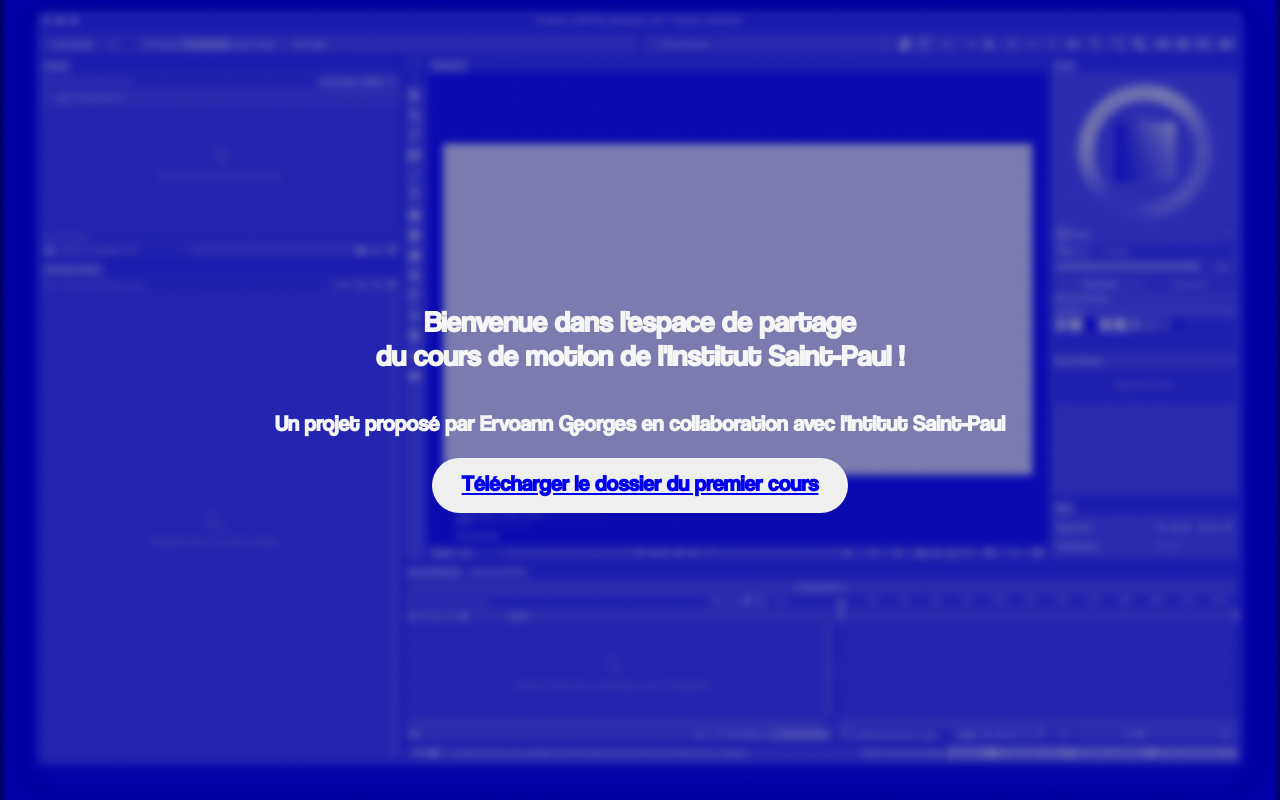
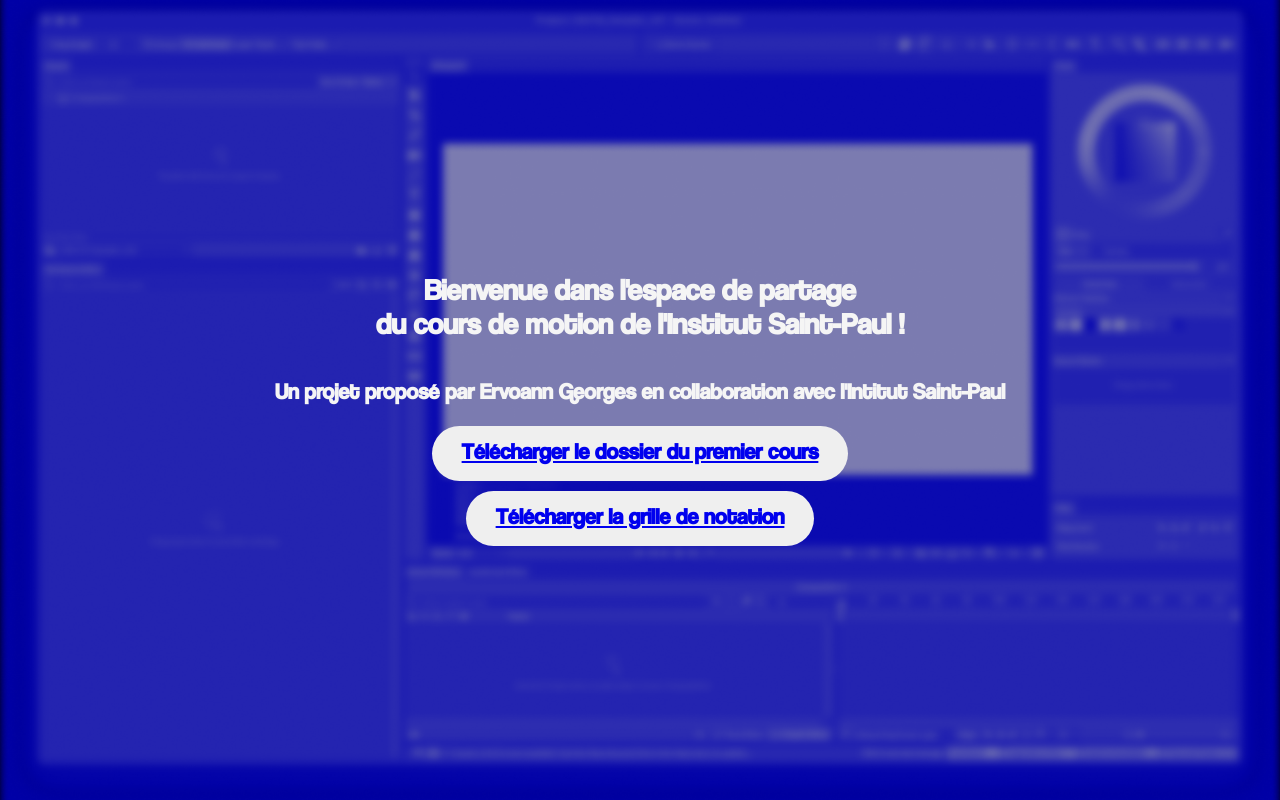
Before and after one commit to Ervoann/CoursMotion, a plain HTML site: page index.html in a window 1280 px wide. Drawn offline with Linux system fonts and the light colour scheme.

Commit message:
CoursMotion-AjoutGrilleNotation

```diff
--- a/index.html
+++ b/index.html
@@ -108,8 +108,10 @@
     <br><br>
     <h2>Un projet proposé par Ervoann Georges en collaboration avec l'Intitut Saint-Paul</h2>
     <!-- Le bouton de la page -->
+    <div style="display: flex; flex-direction: column; justify-content: center; align-items: center; gap: 10px;">
     <a href="https://mega.nz/file/vVIR0C6C#LTPQTO8Q96IZ9S3dF6AW9qJivDO5C15azMGk0cyXjO8" target="_blank"><button >Télécharger le dossier du premier cours</button></a>
-
+    <a href="https://www.playbook.com/s/ervoann/8LFi9Lv7xszeibLZxaBtZYV5?assetToken=aicWYKmttHY6b444YkZ2Puka" target="_blank"><button >Télécharger la grille de notation</button></a>
+    </div>
     <script>
         function openPDF() {
           // Remplacez "mon_fichier.pdf" par le nom de votre fichier PDF
```
Also changed, not shown: 3 other files.
